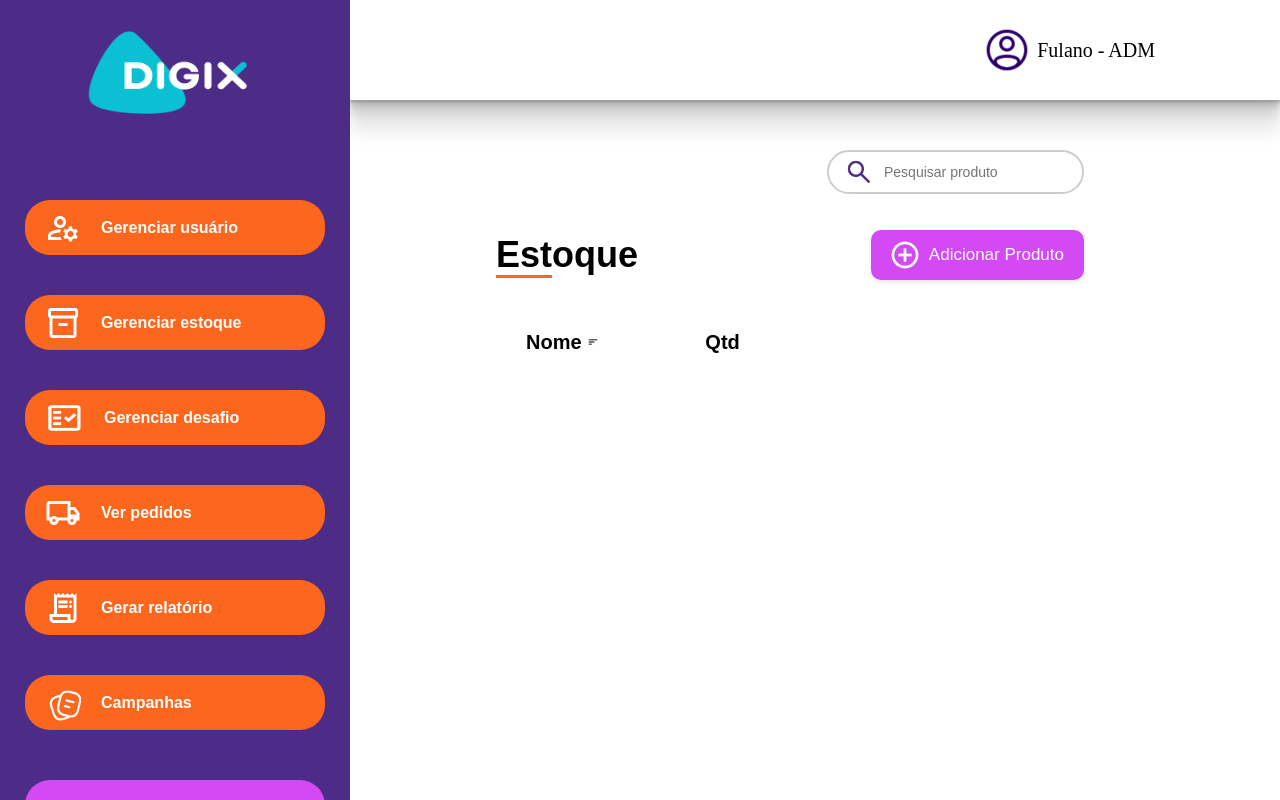
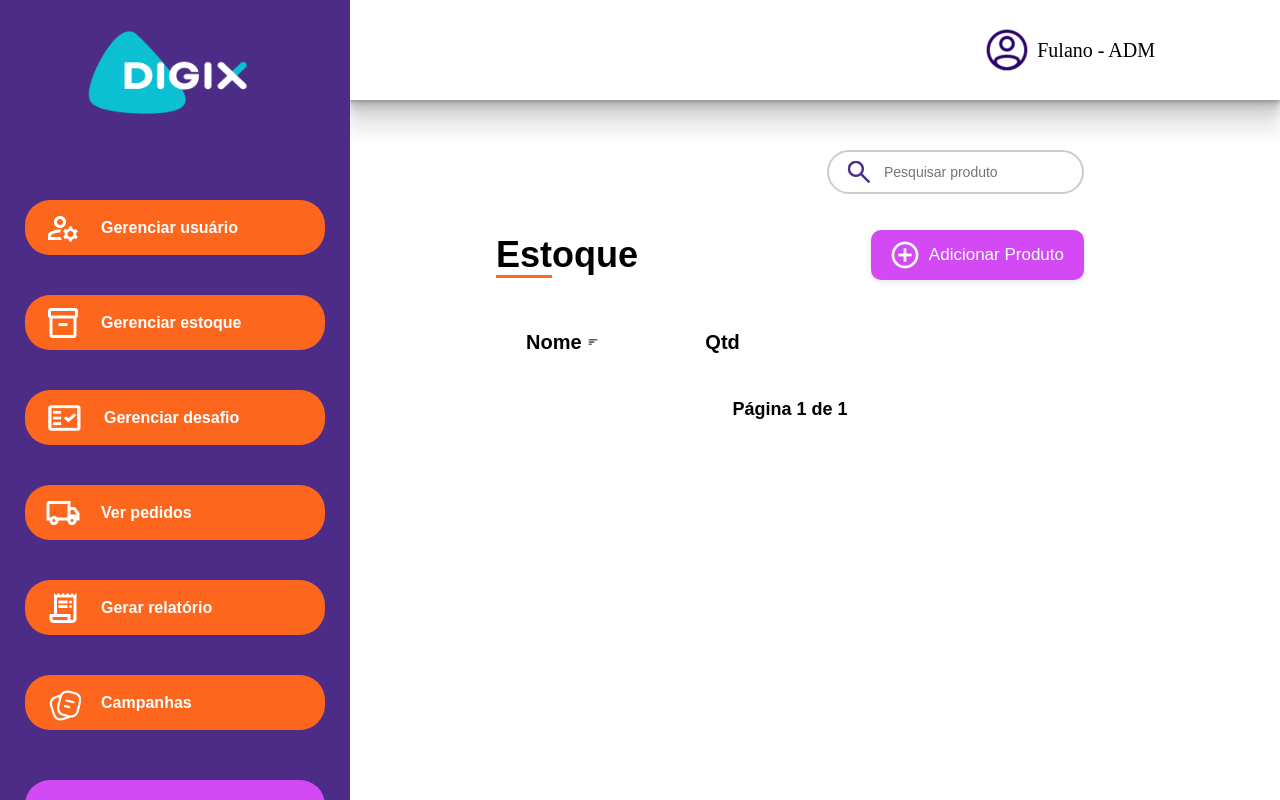
Before and after one commit to kinokano/Digicoin, a Django app: page /listaEstoque/ in a window 1280 px wide. Run offline with Django 5.2, Linux system fonts and the light colour scheme; data that the repository does not hold is empty.

Commit message:
Featured - Adicionado Paginação e ajustes no CSS

```diff
--- a/Digicoin/api/static/css/AdmCss/listaEstoque.css
+++ b/Digicoin/api/static/css/AdmCss/listaEstoque.css
@@ -1,3 +1,16 @@
+:root {
+    --laranja: #FC671D;
+    --magenta: #D34AF4;
+    --cinza: #faf6f7;
+    --cinza-escuro: #888;
+    --ciano: #0BC0D3;
+    --base: #2c006a;
+    --branco: #fff;
+    --preto: #000;
+    --sombra-base: rgba(44, 0, 106, 0.4);
+    --sombra-preta: rgba(0, 0, 0, 0.4);
+}
+
 .menucentro{
     display: flex;
     justify-content: center;
@@ -12,16 +25,6 @@
 .imagemsort{
     height: 15px;
 }
-
-/* header {
-    width: 100%;
-    height: 100px;
-    background-color: #fff;
-
-    display: flex;
-    justify-content: flex-end;
-    box-shadow: 0 2px 5px rgba(0, 0, 0, 0.1);
-} */
 
 .perfil {
     display: flex;
@@ -93,6 +96,11 @@
     gap: 10px;
     cursor: pointer;
     box-shadow: 0 2px 5px rgba(0, 0, 0, 0.1);
+    transition: background-color 0.3s ease;
+}
+
+.btn-adicionar:hover {
+    background-color: var(--laranja);
 }
 
 .iconesort{
@@ -214,3 +222,37 @@ button {
     width: 20px;
     height: 20px;
 }
+
+.pagination {
+    display: flex;
+    justify-content: center;
+    align-items: center;
+    flex-wrap: wrap;
+    gap: 15px;
+    margin-top: 20px;
+}
+
+.pagination a {
+    padding: 8px 15px;
+    text-decoration: none;
+    color: white;
+    cursor: pointer;
+    background-color: var(--magenta);
+    border-radius: 5px;
+    transition: background-color 0.3s ease;
+    font-size: 18px;
+}
+
+.pagination .anterior:hover, .proxima:hover {
+    background-color: var(--laranja);
+}
+
+.pagination span {
+    font-size: 18px;
+    font-weight: bold;
+}
+
+.paginas{
+    display: flex;
+    gap: 10px;
+}
--- a/Digicoin/api/templates/AdmHtml/listaEstoque.html
+++ b/Digicoin/api/templates/AdmHtml/listaEstoque.html
@@ -1,7 +1,6 @@
 {% extends 'base.html'%}
 {% load static%}
 {% block content%}
-
 
 <!DOCTYPE html>
 <html lang="pt-br">
@@ -10,16 +9,15 @@
     <meta name="viewport" content="width=device-width, initial-scale=1.0">
     <title>Estoque</title>
     <link rel="stylesheet" href="{% static 'css/AdmCss/listaEstoque.css' %}">
+    <link rel="stylesheet" href="https://cdnjs.cloudflare.com/ajax/libs/font-awesome/6.5.0/css/all.min.css">
+
 </head>
 <body>
-
-
 
     {% include '../components/adm/popUpAdicionarProduto.html'%}
     <div>
         {% include 'components/adm/menuAdm.html'%}
     </div>
-
 
     <div class="principal">
 
@@ -62,17 +60,29 @@
                     </div>
                 </div>
 
+                <div class="pagination">
+                    {% if estoque.has_previous %}
+                    <div class="paginas">
+                        <div>
+                            <a class="anterior" href="?estoque_page={{ estoque.previous_page_number }}"><i class="fa fa-arrow-left" aria-hidden="true"></i> Anterior</a>
+                        </div>
+                    {% endif %}
+
+                    {% if estoque.has_next %}
+                        <div>
+                            <a class="proxima" href="?estoque_page={{ estoque.next_page_number }}">Próxima <i class="fa fa-arrow-right" aria-hidden="true"></i></a>
+                        </div>
+                    {% endif %}
+
+                        <span>Página {{ estoque.number }} de {{ estoque.paginator.num_pages }}</span>
+                    </div>
                 </div>
-
-            </div>
         </main>
     </div>
-
 
     <script>
         const buttonOpen = document.querySelector(".buttonOpen");
         console.log(buttonOpen)
-
 
     </script>
     <script src="{% static 'js/AdmJS/listaEstoque.js' %}"></script>
@@ -80,5 +90,4 @@
 </body>
 </html>
 
-
 {%endblock%}
--- a/Digicoin/api/views/web_views.py
+++ b/Digicoin/api/views/web_views.py
@@ -59,7 +59,12 @@ def listaEstoque(request):
     eventos = Campanha.objects.filter(is_active=True)
 
 
-    estoque = Produto.objects.filter(is_active=True)
+
+
+    estoque_list = Produto.objects.filter(is_active=True)
+    estoque_paginator = Paginator(estoque_list, 5)
+    estoque_page = request.GET.get('estoque_page')
+    estoque = estoque_paginator.get_page(estoque_page)
 
 
     return render(request, 'AdmHtml/listaEstoque.html', {'estoque': estoque, 'eventos': eventos})
```
Also changed, not shown: Digicoin/midia/produtos/caderno_2.png (added), Digicoin/midia/produtos/caderno_3.png (added), Digicoin/midia/produtos/celular.png (added), Digicoin/midia/produtos/image_8_ZAXqNZ7.png (added), Digicoin/midia/produtos/mouse_pad_iXPxfQb.png (added).
